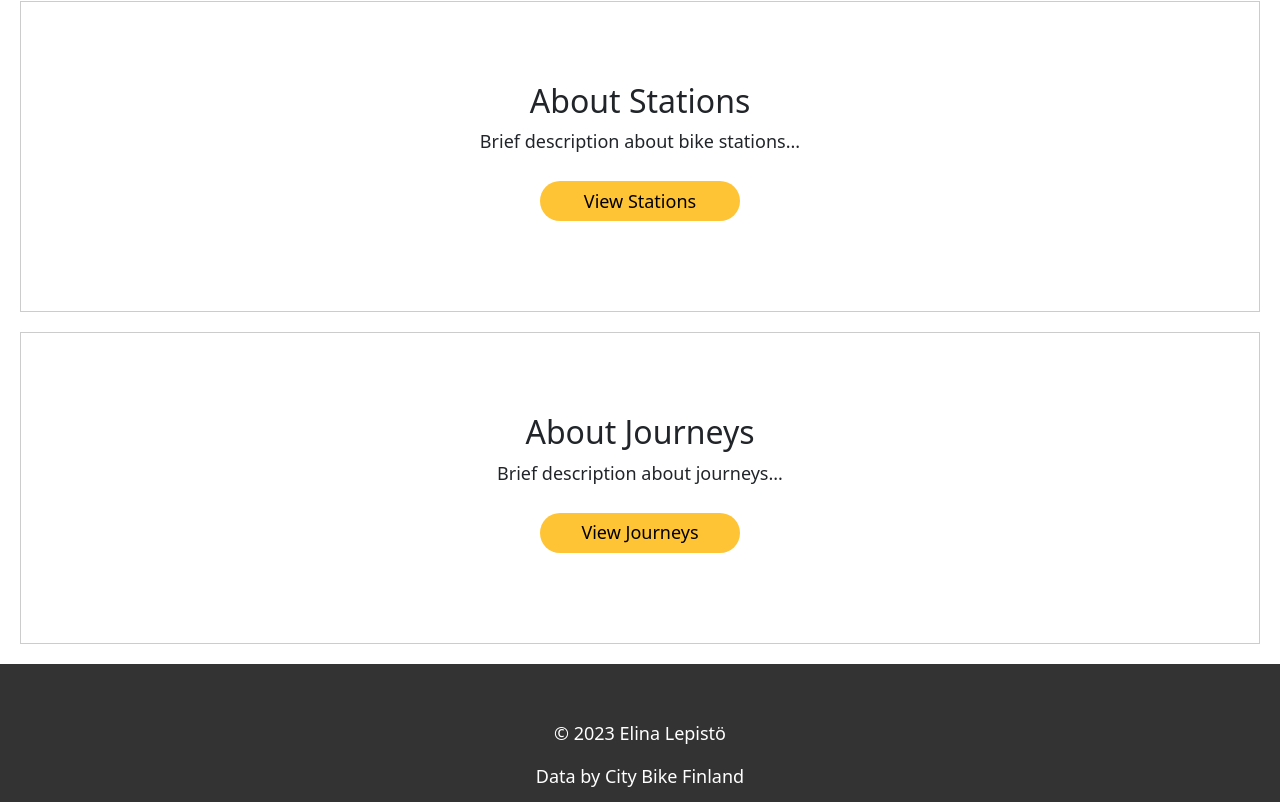
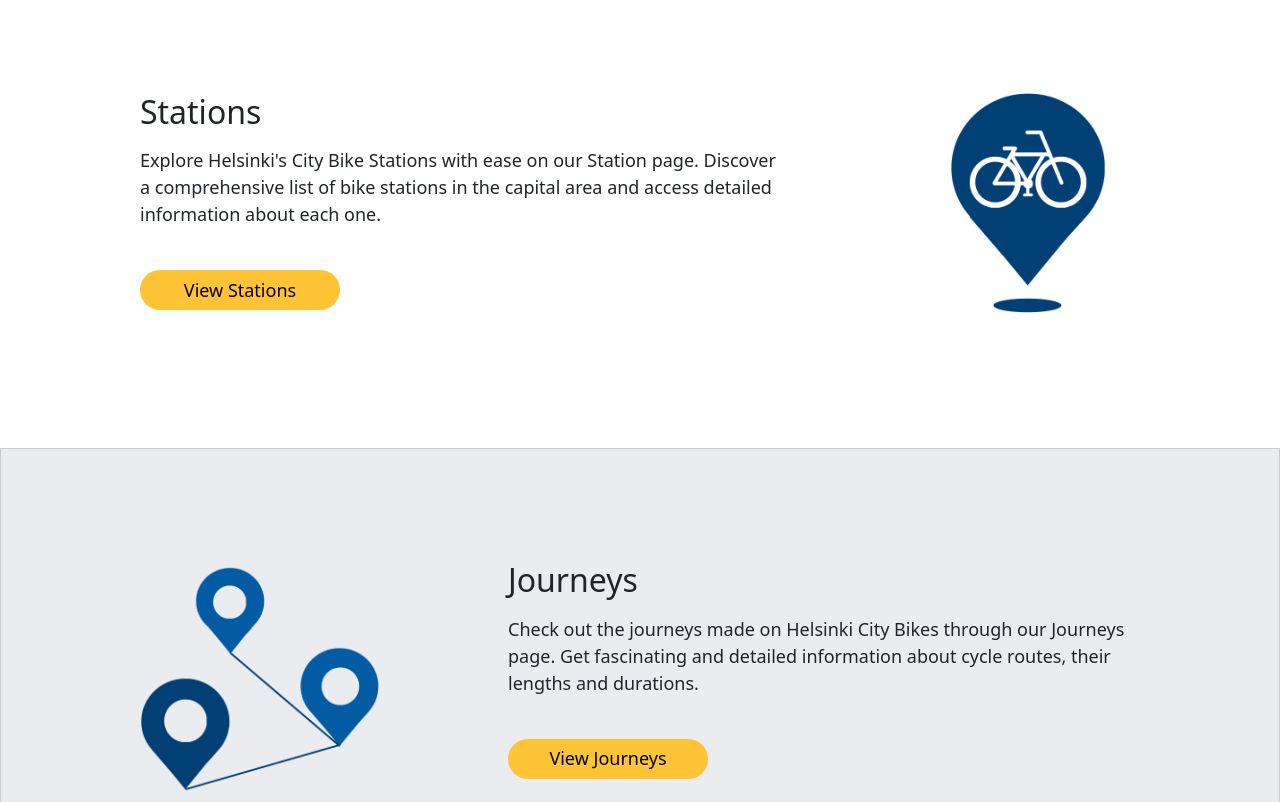
Before and after one commit to Elina-le/react-citybike, a React (Create React App) app: page / in a window 1280 px wide. Shown: the part 718-1520 px from the top of the page. Built offline with nearby package versions, Linux system fonts and the light colour scheme.

Commit message:
Update Home Page
-Add images to 'Stations' and 'Journeys' sections

-Update description texts for station and journey pages

-Add space between elements

```diff
--- a/src/components/HomePage/homepage.js
+++ b/src/components/HomePage/homepage.js
@@ -1,26 +1,44 @@
 import React from "react";
 import Hero from './Hero';
 import { Link } from 'react-router-dom';
-import styles from './homepage.module.css'; // Import the CSS file
+import styles from './homepage.module.css';
 import Button from '../Button';
+import ImageStations from '../../stations.png'
+import ImageJourneys from '../../journeys.png'
 
 const HomePage = () => {
     return (
         <div>
             <Hero />
-            <div className={styles.section}>
-                <h2>About Stations</h2>
-                <p>Brief description about bike stations...</p>
+
+                <div className={styles.stationSection}>
+                    <div className={styles.widthContainer}>
+                        <div className={styles.stationContent}>
+                            <h2 className={styles.head}>Stations</h2>
+                            <p className={styles.para}>Explore Helsinki's City Bike Stations with ease on our Station page. Discover a comprehensive list of bike stations in the capital area and access detailed information about each one.</p>
                             <Link to="/stations">
                                 <Button text="View Stations" />
                             </Link>
                         </div>
-            <div className={styles.section}>
-                <h2>About Journeys</h2>
-                <p>Brief description about journeys...</p>
+                        <div className={styles.imageContainer}>
+                            <img src={ImageStations} alt="Stations" className={styles.stationImage}/>
+                        </div>
+                    </div>
+                </div>
+
+                <div className={styles.journeySection}>
+                    <div className={styles.widthContainer}>
+                        <div  className={styles.imageContainer}>
+                            <img src={ImageJourneys} alt="Journeys" className={styles.journeyImage}/>
+                        </div>
+                        <div className={styles.journeyContent}>
+                            <h2 className={styles.head}>Journeys</h2>
+                            <p className={styles.para}>Check out the journeys made on Helsinki City Bikes through our Journeys page. Get fascinating and detailed information about cycle routes, their lengths and durations.</p>
                             <Link to="/journeys">
                                 <Button text="View Journeys" />
                             </Link>
+                        </div>
+                    </div>
                 </div>
 
         </div>
--- a/src/components/HomePage/homepage.module.css
+++ b/src/components/HomePage/homepage.module.css
@@ -1,5 +1,67 @@
-.section {
-    margin: 20px;
-    padding: 5rem;
+   /* .................Station Section..................*/
+  .stationSection {
+    align-items: center;
+    background-color: white;
+    display: flex;
+    font-size: 18px;
+    justify-content: center;
+    line-height: 27px;
+    padding: 7rem 3rem 8rem;
+
+      /* border: 1px solid #ccc; */
+
+  }
+  .widthContainer {
+    max-width: 1000px;
+    display: flex;
+  }
+
+
+  .stationContent {
+    margin-right: 8rem;
+    text-align: left;
+  }
+
+  .imageContainer {
+    flex-shrink: 0;
+  }
+
+  .stationImage {
+    width: 14rem;
+  }
+
+
+  /* .................Journey Section..................*/
+
+  .journeySection {
+    align-items: center;
+    background-color: #EBECF0;
+    /* background-color: #8ea3f5; */
+    font-size: 18px;
+    display: flex;
+    justify-content: center;
+    line-height: 27px;
+    padding: 7rem 3rem 8rem;
     border: 1px solid #ccc;
   }
+
+  .journeyContent {
+    /* flex: 1; */
+    margin-left: 8rem;
+    text-align: left;
+  }
+
+  .journeyImage {
+    width: 15rem;
+  }
+
+
+  /* .................Common..................*/
+
+  .head {
+    margin-bottom: 16px;
+  }
+
+  .para {
+    margin-bottom: 32px;
+  }
```
Also changed, not shown: src/journeys.png (added), src/stations.png (added). Lines whose indentation alone changed are shown as unchanged.
